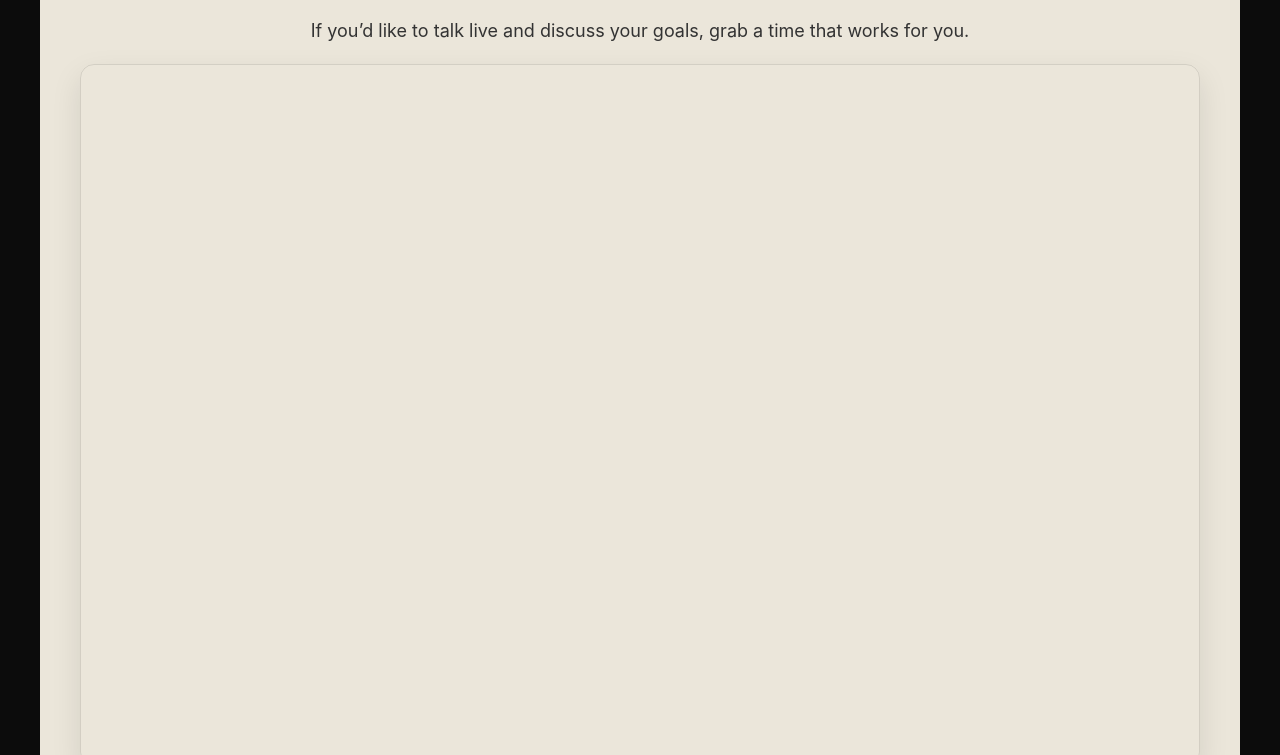
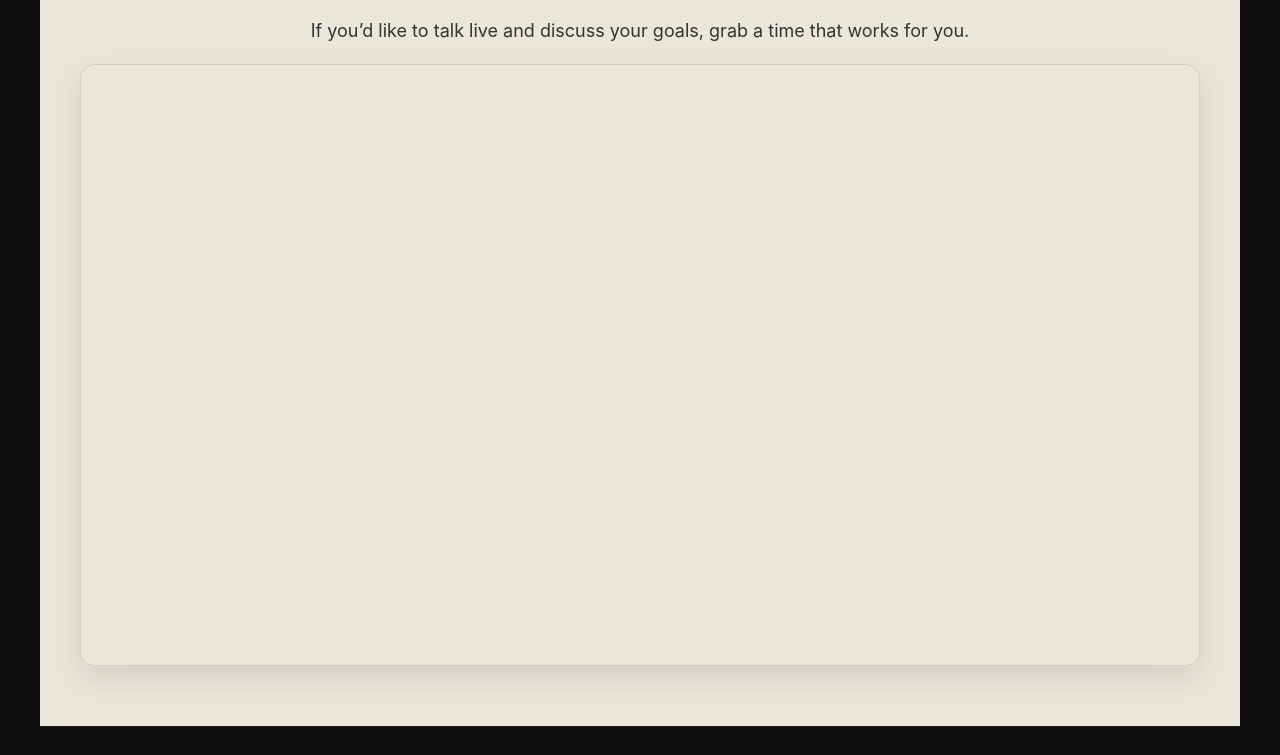
Before and after one commit to Miss-Tia/TIA_Consulting, a plain HTML site: page contact.html in a window 1280 px wide. Shown: the part 654-1409 px from the top of the page. Drawn offline with Linux system fonts and the light colour scheme; a script that the page names is missing.

Commit message:
fixed spacing on the contact page again

```diff
--- a/contact.html
+++ b/contact.html
@@ -54,7 +54,7 @@
 
       <!-- Calendly inline widget begin -->
       <div class="calendly-wrap">
-        <div class="calendly-inline-widget" data-url="https://calendly.com/tia-nationbuilder/consultation?hide_event_type_details=1&hide_gdpr_banner=1&primary_color=e3ce16" style="min-width:320px;height:700px;"></div>
+        <div class="calendly-inline-widget" data-url="https://calendly.com/tia-nationbuilder/consultation?hide_event_type_details=1&hide_gdpr_banner=1&primary_color=e3ce16" style="min-width:320px;height:600px;"></div>
       </div>
       <script type="text/javascript" src="https://assets.calendly.com/assets/external/widget.js" async></script>
       <!-- Calendly inline widget end -->
```
